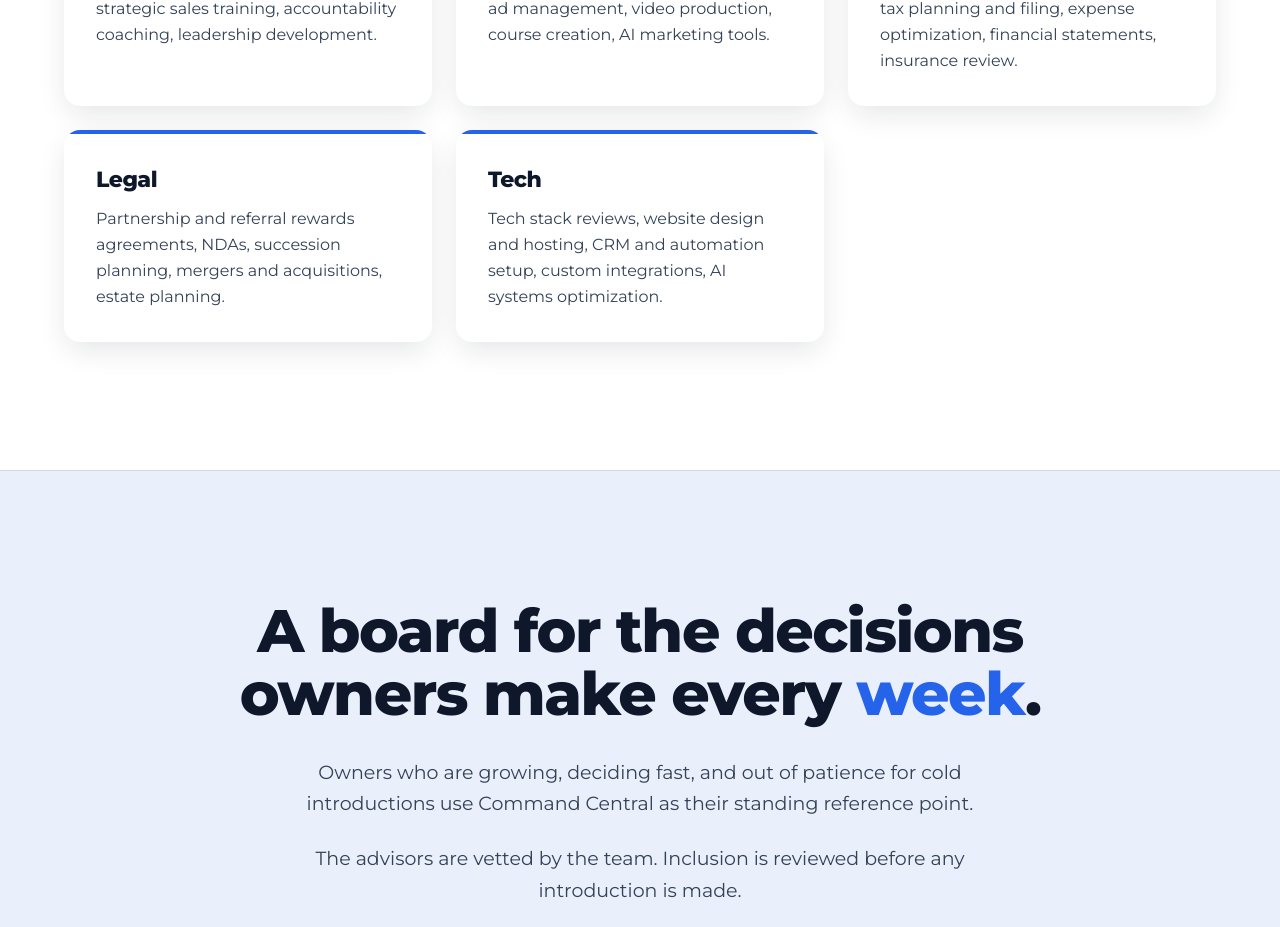
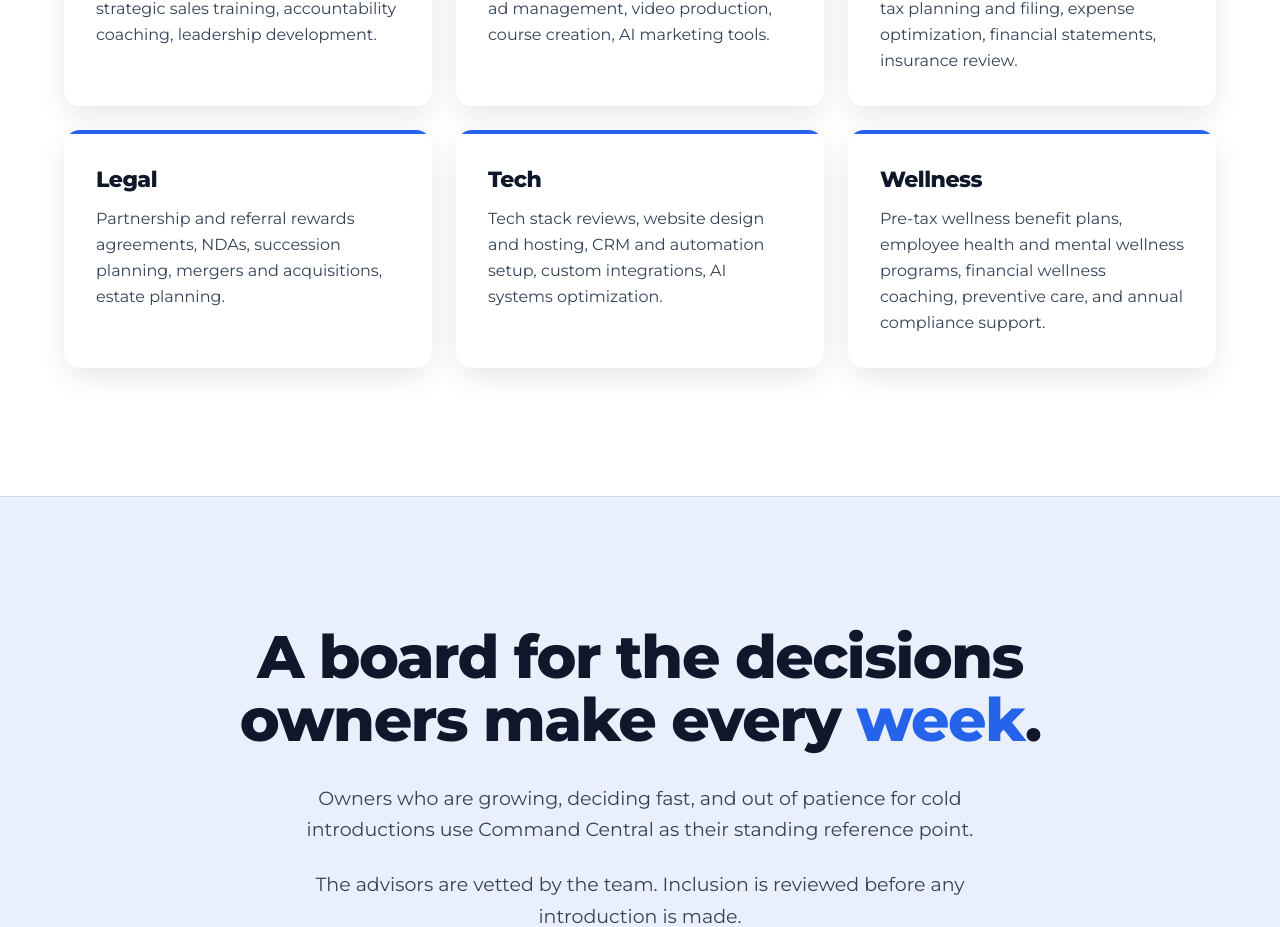
Before and after one commit to chadfam/v3-thrive-network-hub, a React (Vite) app: page /command-central in a window 1280 px wide. Shown: the part 2317-3244 px from the top of the page. Built offline with nearby package versions, Linux system fonts and the light colour scheme; the HTML template or start-up script is replaced by a standard one.

Commit message:
Changes
Co-authored-by: chadfam <282957577+chadfam@users.noreply.github.com>

```diff
--- a/src/components/command/CCAreas.tsx
+++ b/src/components/command/CCAreas.tsx
@@ -18,6 +18,10 @@ const areas = [
   {
     name: "Tech",
     desc: "Tech stack reviews, website design and hosting, CRM and automation setup, custom integrations, AI systems optimization.",
+  },
+  {
+    name: "Wellness",
+    desc: "Pre-tax wellness benefit plans, employee health and mental wellness programs, financial wellness coaching, preventive care, and annual compliance support.",
   },
 ];
 
```
